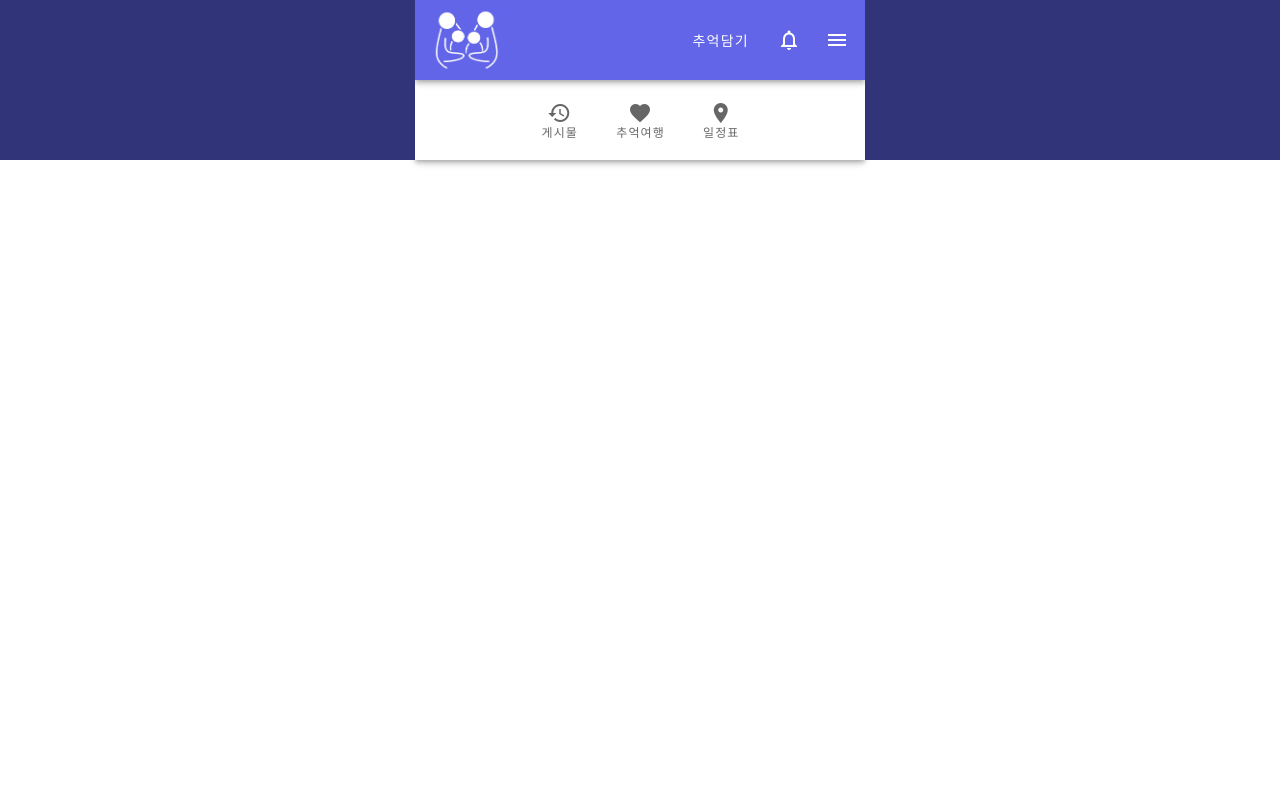
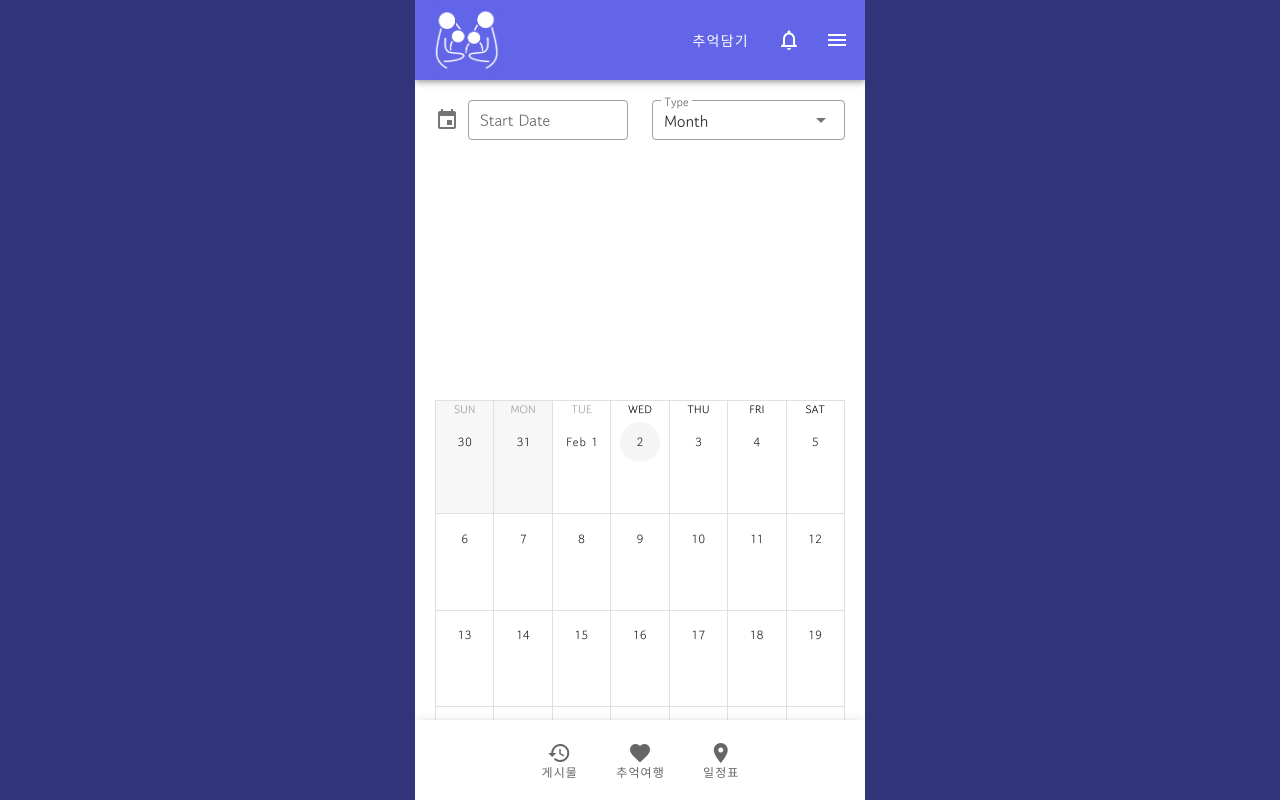
Before and after one commit to okdongdong/HomeSNS, a Vue app in the folder frontend/frontend/: page /schedule in a window 1280 px wide. Built offline with nearby package versions, Linux system fonts and the light colour scheme; no server answers.

Commit message:
#00 vue moment 설치
#00 vue moment 설치

```diff
--- a/frontend/frontend/package.json
+++ b/frontend/frontend/package.json
@@ -14,6 +14,7 @@
     "core-js": "^3.6.5",
     "register-service-worker": "^1.7.1",
     "vue": "^2.6.11",
+    "vue-moment": "^4.1.0",
     "vue-router": "^3.2.0",
     "vue2-google-maps": "^0.10.7",
     "vuetify": "^2.4.0",
--- a/frontend/frontend/src/views/Collection/Schedule.vue
+++ b/frontend/frontend/src/views/Collection/Schedule.vue
@@ -1,29 +1,76 @@
 <template>
-  <div>
+<v-app class="pa-5">
+    <v-row>
+      <v-col cols="6">
+        <v-menu
+          ref="dateOpen"
+          v-model="dateOpen"
+          :close-on-content-click="false"
+          :return-value.sync="start"
+          offset-y
+        >
+          <template v-slot:activator="{ on }">
+            <v-text-field
+              v-model="start"
+              label="Start Date"
+              prepend-icon="mdi-calendar"
+              dense
+              readonly
+              outlined
+              hide-details
+              v-on="on"
+            ></v-text-field>
+          </template>
 
-  </div>
+          <v-date-picker
+            v-model="start"
+            no-title
+          >
+            <v-btn text color="primary" @click="dateOpen = false">Cancel</v-btn>
+            <v-btn text color="primary" @click="$refs.dateOpen.save(start)">OK</v-btn>
+          </v-date-picker>
+        </v-menu>
+      </v-col>
+
+      <v-col cols="6">
+        <v-select
+          v-model="type"
+          :items="typeOptions"
+          label="Type"
+          class="my-auto"
+          hide-details
+          outlined
+          dense
+        ></v-select>
+      </v-col>
+    </v-row>
+    <div class="text-center mb-3 display-1">
+    {{start | moment('YYYY MMMM')}}
+    </div>
+    <v-sheet height="500">
+      <v-calendar
+        ref="calendar"
+        v-model="start"
+        :type="type"
+      ></v-calendar>
+    </v-sheet>
+
+</v-app>
 </template>
 
 <script>
 export default {
-  name: 'S06p12e205Schedule',
-
   data() {
     return {
-
-    };
+      dateOpen: false,
+      start: '',
+      type: 'month',
+      typeOptions: [
+        {text: 'Day', value: 'day'},
+        {text: 'Week', value: 'week'},
+        {text: 'Month', value: 'month'},
+      ],
+    }
   },
-
-  mounted() {
-
-  },
-
-  methods: {
-
-  },
-};
+}
 </script>
-
-<style lang="scss" scoped>
-
-</style>
```
Also changed, not shown: 1 other file (tests, documents, lock files or other folders).
